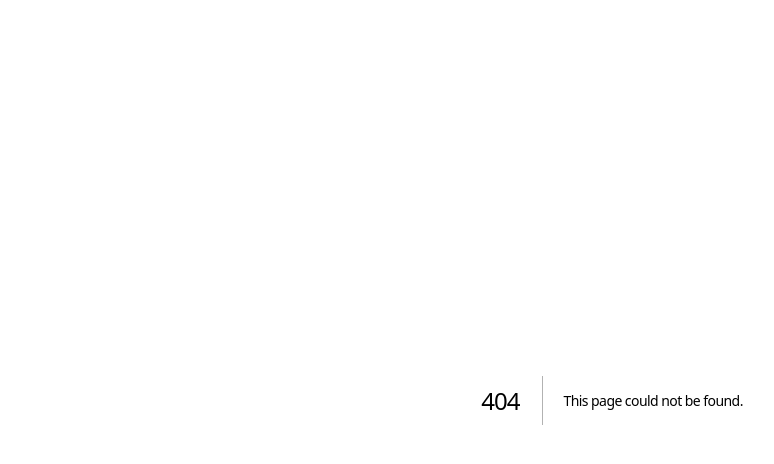
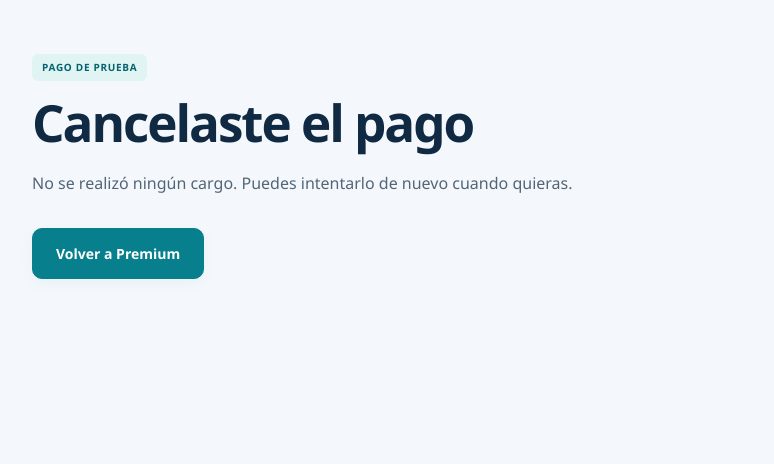
Before and after one commit to Jhanfranco07/DentaIA, a Next.js app: page /premium/cancelado in a window 1280 px wide. Before the commit this address had no page. Shown: the top 464 px of the page, without its empty margins (28-802 px from the left). Built offline with nearby package versions, Linux system fonts and the light colour scheme.

Commit message:
feat: crear página /premium/cancelado

```diff
--- /dev/null
+++ b/src/app/premium/cancelado/page.tsx
@@ -0,0 +1,16 @@
+import Link from "next/link";
+
+export default function CanceladoPage() {
+  return (
+    <main className="module-shell">
+      <div className="page-intro">
+        <span className="pill">PAGO DE PRUEBA</span>
+        <h1>Cancelaste el pago</h1>
+        <p>No se realizó ningún cargo. Puedes intentarlo de nuevo cuando quieras.</p>
+      </div>
+      <Link className="action" href="/premium">
+        Volver a Premium
+      </Link>
+    </main>
+  );
+}
```
